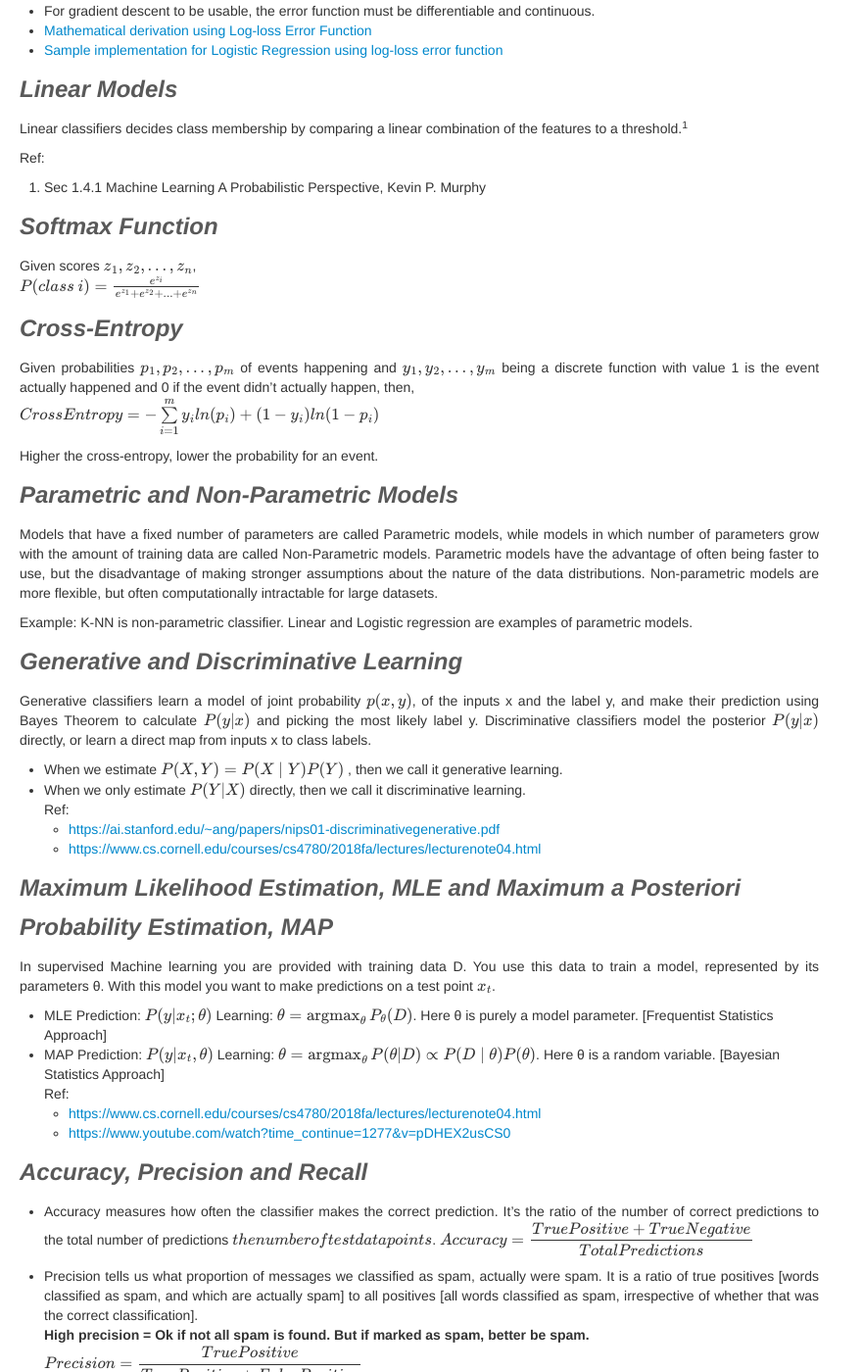
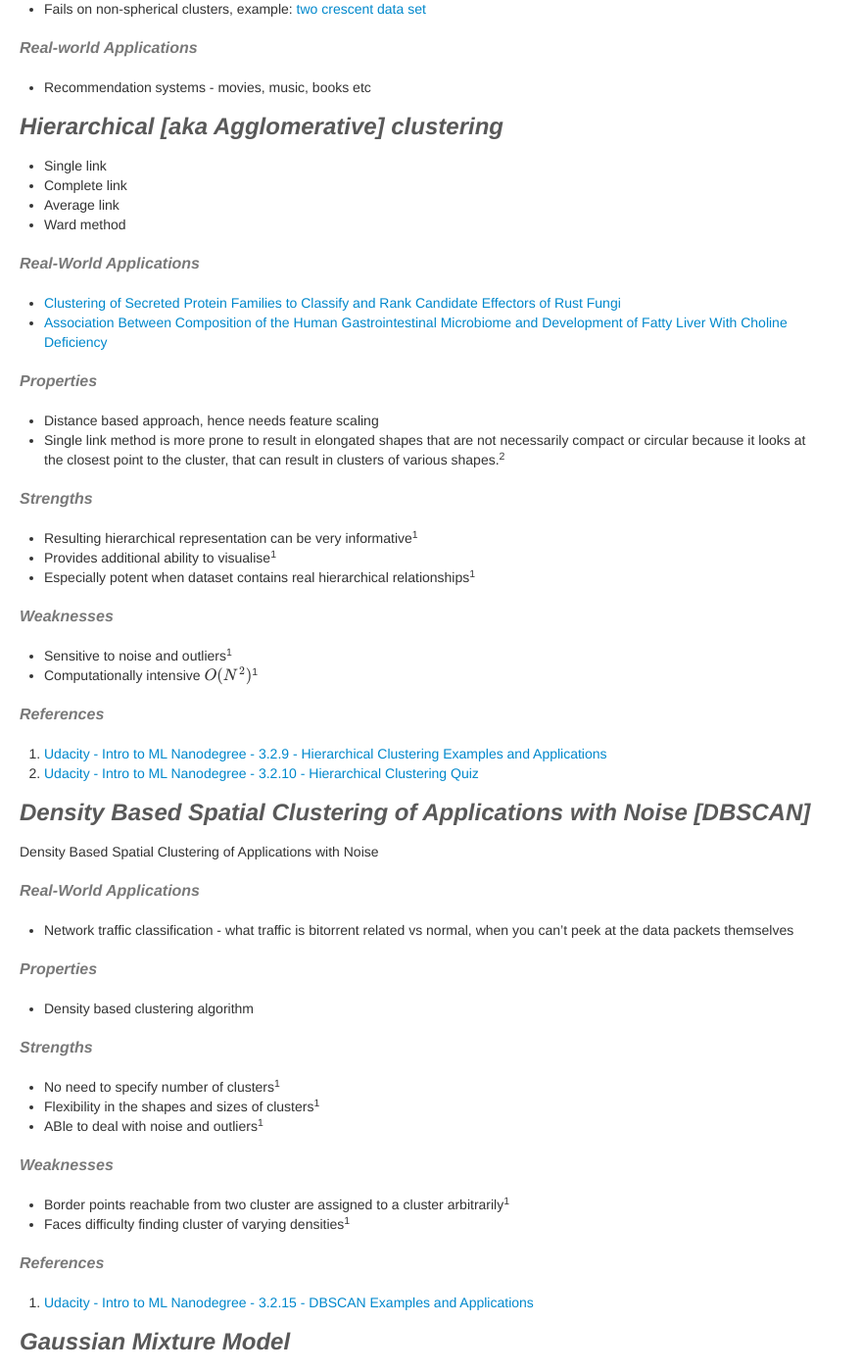
Before and after one commit to anuragkapur/anuragkapur.github.io, a Jekyll site: the page built from blog/engineering/_posts/2020-04-25-machine-learning-reference-guide.md, in a window 1280 px wide and 1400 px high, scrolled down 7564 px. Shown: the whole window at 98% size, without its empty margins (0-880 px from the left). Built offline with Jekyll 4.4.1, drawn with Linux system fonts in a browser that asks for light colours; formulas are drawn with MathJax 3; comment, search, counter and statistics services are not loaded; some of the changed text lies outside the part shown.

Commit message:
Add clustering notes

```diff
--- a/blog/engineering/_posts/2020-04-25-machine-learning-reference-guide.md
+++ b/blog/engineering/_posts/2020-04-25-machine-learning-reference-guide.md
@@ -342,6 +342,88 @@ approaches and are typically used in an ensemble.
 * https://en.wikipedia.org/wiki/Decision_tree_learning
 * An Introduction to Statistical Learning, Gareth James et all
 
+# Unsupervised Learning
+Two popular methods for unsupervised learning:
+* Clustering
+* Dimensionality Reduction
+
+## K-Means
+* [Visualising K-Means Clustering](https://www.naftaliharris.com/blog/visualizing-k-means-clustering/)
+
+### Properties
+* Distance, from centroid, based clustering algorithm
+* Needs feature scaling since the algorithm relies on distances of data points from centroid
+
+### Weaknesses
+* Fails on non-spherical clusters, example: [two crescent data set](https://rdrr.io/cran/clusterSim/man/shapes.two.moon.html)
+
+### Real-world Applications
+* Recommendation systems - movies, music, books etc
+
+## Hierarchical [aka Agglomerative] clustering
+* Single link
+* Complete link
+* Average link
+* Ward method
+
+### Real-World Applications
+* [Clustering of Secreted Protein Families to Classify and Rank Candidate Effectors of Rust Fungi](https://journals.plos.org/plosone/article?id=10.1371/journal.pone.0029847)
+* [Association Between Composition of the Human Gastrointestinal Microbiome and Development of Fatty Liver With Choline Deficiency](https://pubmed.ncbi.nlm.nih.gov/21129376/)
+
+### Properties
+* Distance based approach, hence needs feature scaling
+* Single link method is more prone to result in elongated shapes that are not necessarily compact or circular
+because it looks at the closest point to the cluster, that can result in clusters of various shapes.<sup>2</sup>
+
+### Strengths
+* Resulting hierarchical representation can be very informative<sup>1</sup>
+* Provides additional ability to visualise<sup>1</sup>
+* Especially potent when dataset contains real hierarchical relationships<sup>1</sup>
+
+### Weaknesses
+* Sensitive to noise and outliers<sup>1</sup>
+* Computationally intensive $$O(N^2)$$<sup>1</sup>
+
+### References
+1. [Udacity - Intro to ML Nanodegree - 3.2.9 - Hierarchical Clustering Examples and Applications](https://www.udacity.com/course/intro-to-machine-learning-nanodegree--nd229)
+2. [Udacity - Intro to ML Nanodegree - 3.2.10 - Hierarchical Clustering Quiz](https://www.udacity.com/course/intro-to-machine-learning-nanodegree--nd229)
+
+## Density Based Spatial Clustering of Applications with Noise [DBSCAN]
+Density Based Spatial Clustering of Applications with Noise
+
+### Real-World Applications
+* Network traffic classification - what traffic is bitorrent related vs normal, when you can't peek at the data packets
+themselves
+
+### Properties
+* Density based clustering algorithm
+
+### Strengths
+* No need to specify number of clusters<sup>1<sup>
+* Flexibility in the shapes and sizes of clusters<sup>1<sup>
+* ABle to deal with noise and outliers<sup>1<sup>
+
+### Weaknesses
+* Border points reachable from two cluster are assigned to a cluster arbitrarily<sup>1<sup>
+* Faces difficulty finding cluster of varying densities<sup>1<sup>
+
+### References
+1. [Udacity - Intro to ML Nanodegree - 3.2.15 - DBSCAN Examples and Applications](https://www.udacity.com/course/intro-to-machine-learning-nanodegree--nd229)
+
+## Gaussian Mixture Model
+
+### Strengths
+* Soft-clustering [sample membership of multiple clusters]<sup>1</sup>
+* Cluster shape flexibility<sup>1</sup>
+
+### Weaknesses
+* Sensitive to initialisation values<sup>1</sup>
+* Possible to converge to a local optimum<sup>1</sup>
+* Slow convergence rate<sup>1</sup>
+
+### References
+1. [Udacity - Intro to ML Nanodegree - 3.3.14 - GMM Examples and Applications](https://www.udacity.com/course/intro-to-machine-learning-nanodegree--nd229)
+
 # Misc Concepts
 
 ## Vector of Training Examples, Labels, Model Parameters
```
